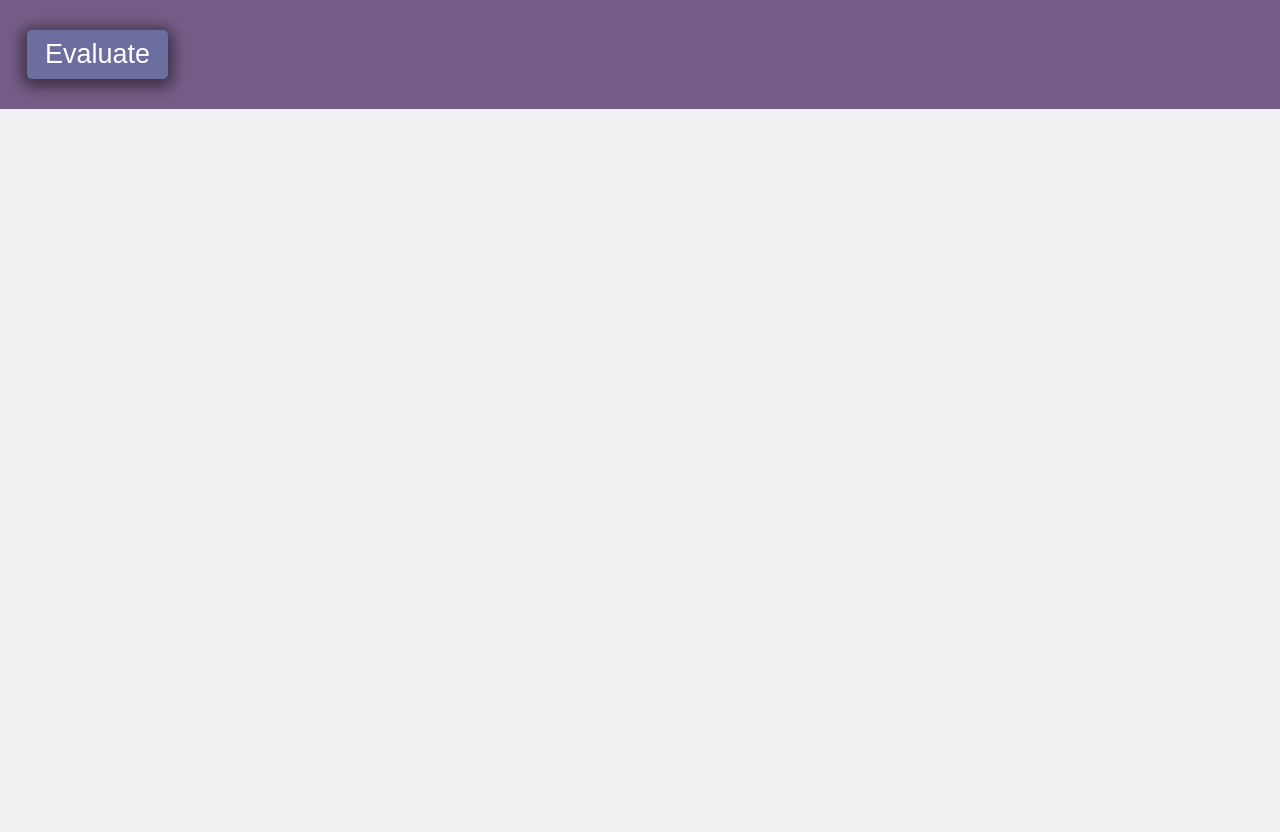
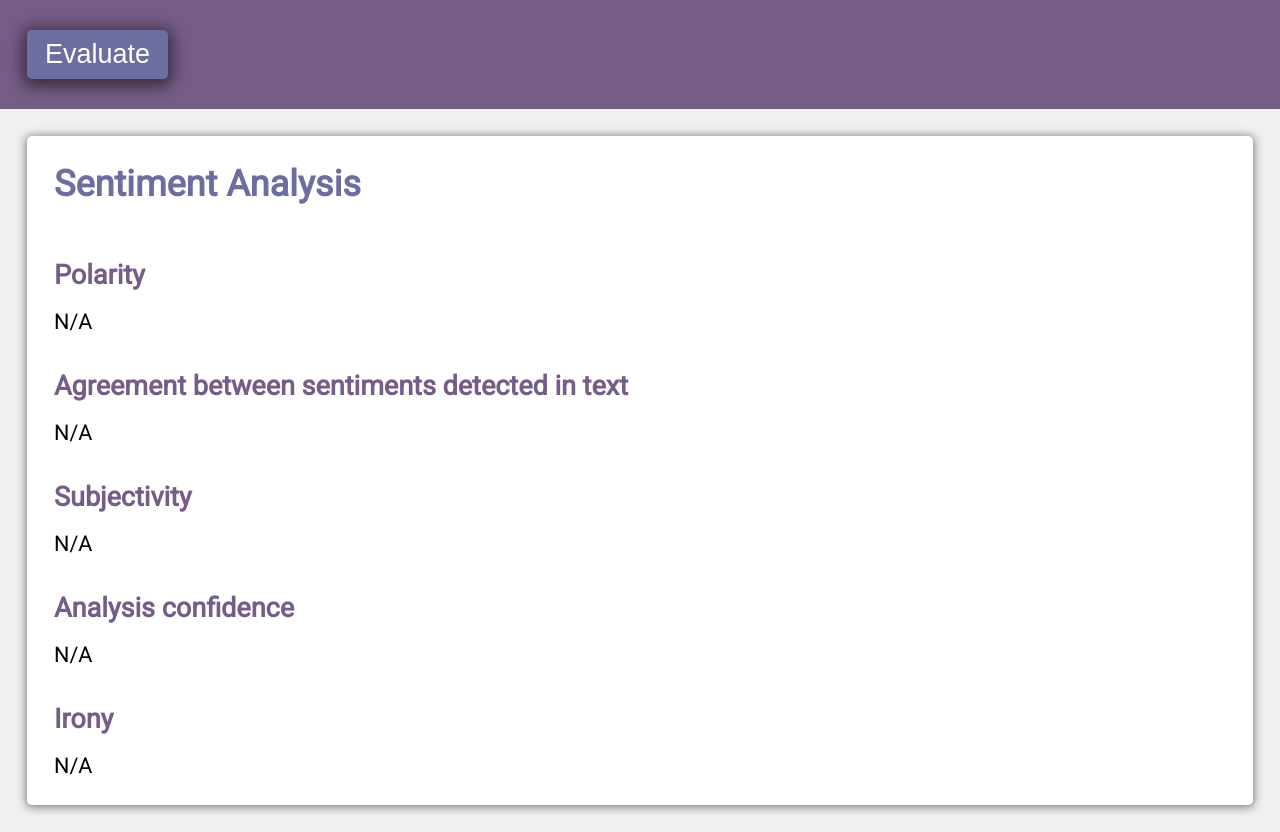
Before and after one commit to srijan-nayak/news-evaluator, a website built with webpack: page src/client/html/index.html in a window 1280 px wide. Shown: the part 548-1380 px from the top of the page. Before the commit the page ends 800 px from the top, so only its background shows below. Built offline with nearby package versions, Linux system fonts and the light colour scheme.

Commit message:
feat: Add styled output section

```diff
--- a/src/client/html/index.html
+++ b/src/client/html/index.html
@@ -29,6 +29,32 @@
         <button type="submit">Evaluate</button>
       </form>
     </section>
+
+    <section class="output-section">
+      <div class="card">
+        <h1>Sentiment Analysis</h1>
+        <div class="output-group">
+          <h2>Polarity</h2>
+          <p id="score_tag">N/A</p>
+        </div>
+        <div class="output-group">
+          <h2>Agreement between sentiments detected in text</h2>
+          <p id="agreement">N/A</p>
+        </div>
+        <div class="output-group">
+          <h2>Subjectivity</h2>
+          <p id="subjectivity">N/A</p>
+        </div>
+        <div class="output-group">
+          <h2>Analysis confidence</h2>
+          <p id="confidence">N/A</p>
+        </div>
+        <div class="output-group">
+          <h2>Irony</h2>
+          <p id="irony">N/A</p>
+        </div>
+      </div>
+    </section>
   </main>
 </body>
 
--- a/src/client/index.js
+++ b/src/client/index.js
@@ -2,5 +2,6 @@ import "./scss/base.scss";
 import "./scss/header.scss";
 import "./scss/main.scss";
 import "./scss/inputs-section.scss";
+import "./scss/output-section.scss";
 
 import "./js/app";
--- /dev/null
+++ b/src/client/scss/output-section.scss
@@ -0,0 +1,36 @@
+@use "variables";
+
+.output-section {
+  padding: variables.$section-padding;
+}
+
+.card {
+  background-color: #fff;
+  padding: variables.$section-padding;
+  box-shadow: variables.$shadow-elevation-low;
+  border-radius: variables.$border-radius;
+
+  h1 {
+    font-size: variables.$font-size-large;
+    color: variables.$primary-color;
+    margin-bottom: variables.$margin-bottom-large;
+  }
+}
+
+.output-group {
+  margin-bottom: variables.$margin-bottom-medium;
+
+  h2 {
+    color: variables.$secondary-color;
+    font-size: variables.$font-size-medium;
+    margin-bottom: variables.$margin-bottom-small;
+  }
+
+  p {
+    font-size: variables.$font-size-small;
+  }
+
+  &:last-child {
+    margin-bottom: 0;
+  }
+}
```
